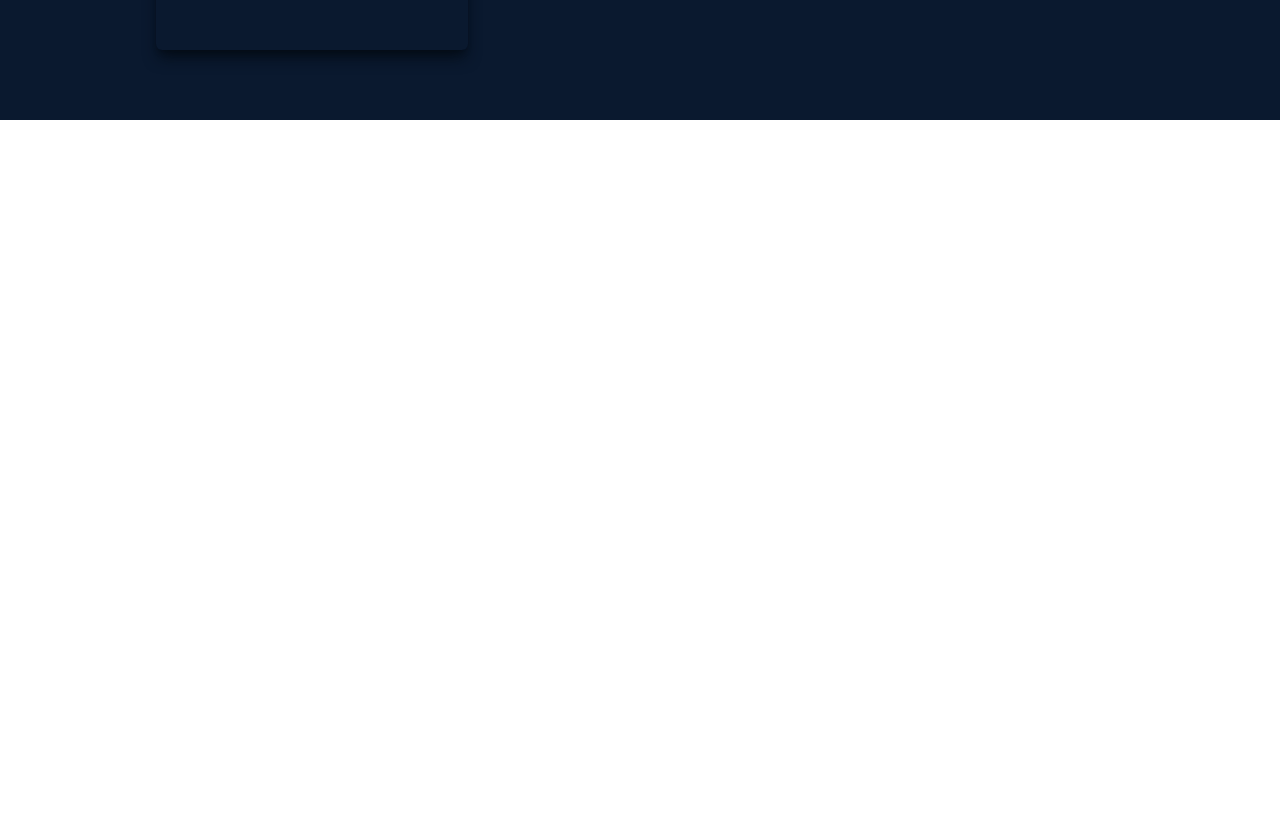
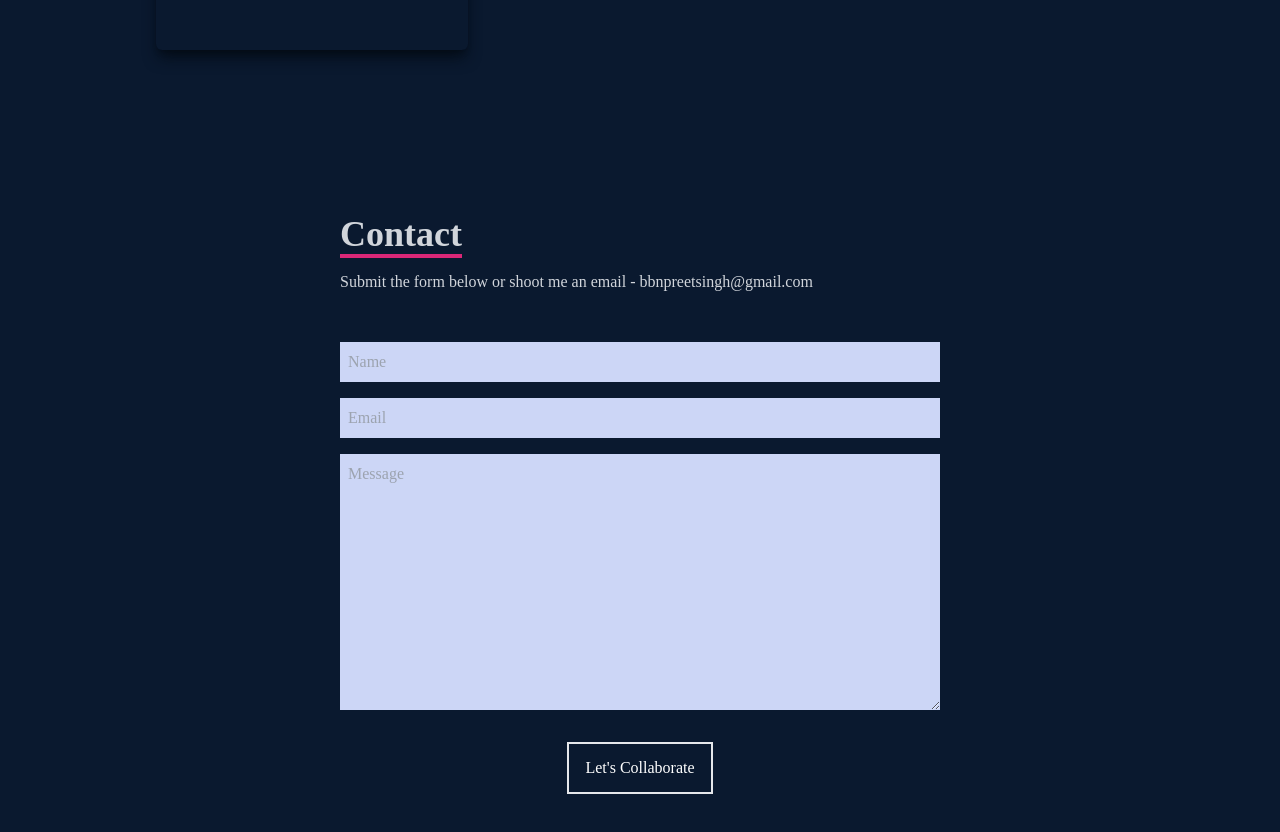
Before and after one commit to singhible/Portfolio, a React (Create React App) app in the folder portfolio/: page / in a window 1280 px wide. Shown: the part 3080-3912 px from the top of the page. Before the commit the page ends 3200 px from the top, so only its background shows below. Built offline with nearby package versions, Linux system fonts and the light colour scheme.

Commit message:
Made the Work page and integrated getform.io

```diff
--- a/portfolio/src/App.js
+++ b/portfolio/src/App.js
@@ -3,6 +3,7 @@
 import About from "./components/About";
 import Skills from "./components/Skills";
 import Project from "./components/Work";
+import Contact from "./components/Contact";
 function App() {
   return (
     <div >
@@ -11,6 +12,7 @@
       <About />
       <Skills />
       <Project />
+      <Contact />
     </div>
   );
 }
--- /dev/null
+++ b/portfolio/src/components/Contact.jsx
@@ -0,0 +1,20 @@
+import React from 'react'
+
+const Contact = () => {
+  return (
+    <div name='contact' className='w-full h-screen bg-[#0a192f] flex justify-center items-center p-4'>
+        <form method='POST' action="https://getform.io/f/913a6d31-644f-4b04-b457-2193889a4299" className='flex flex-col max-w-[600px] w-full'>
+            <div className='pb-8'>
+                <p className='text-4xl font-bold inline border-b-4 border-pink-600 text-gray-300'>Contact</p>
+                <p className='text-gray-300 py-4'>Submit the form below or shoot me an email - bbnpreetsingh@gmail.com</p>
+            </div>
+            <input className='bg-[#ccd6f6] p-2' type="text" placeholder='Name' name='name' />
+            <input className='my-4 p-2 bg-[#ccd6f6]' type="email" placeholder='Email' name='email' />
+            <textarea className='bg-[#ccd6f6] p-2' name="message" rows="10" placeholder='Message'></textarea>
+            <button className='text-white border-2 hover:bg-pink-600 hover:border-pink-600 px-4 py-3 my-8 mx-auto flex items-center'>Let's Collaborate</button>
+        </form>
+    </div>
+  )
+}
+
+export default Contact
```
